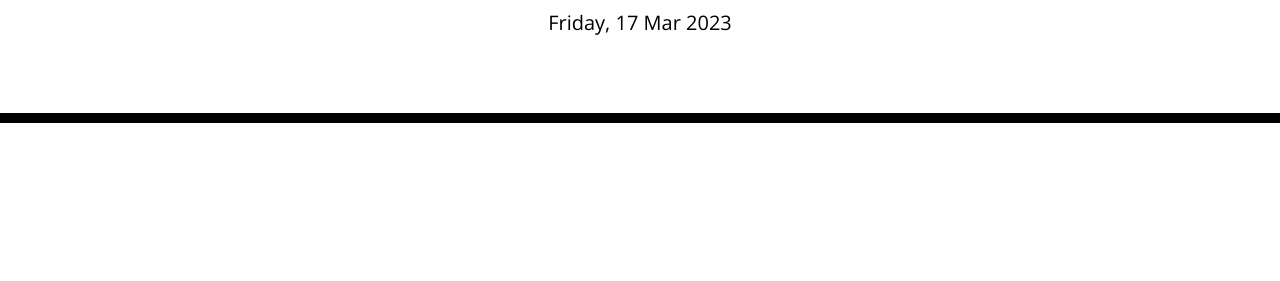
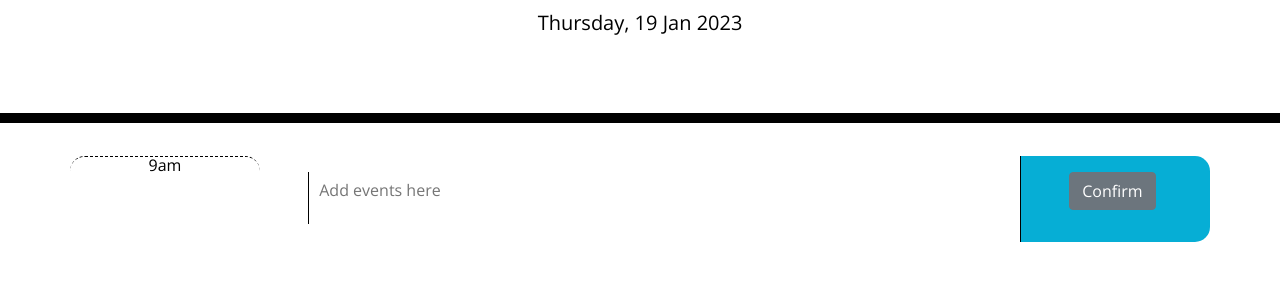
Before and after one commit to marcahudson26/refactored-spoon-Work-Day-Scheduler, a plain HTML site: page index.html in a window 1280 px wide. Shown: the part 181-462 px from the top of the page. Drawn offline with nearby package versions, Linux system fonts and the light colour scheme.

Commit message:
added first time date block to html

```diff
--- a/index.html
+++ b/index.html
@@ -21,11 +21,20 @@
   </header>
   <div class="container">
     <!-- Timeblocks go here -->
-  </div>
+    <div class="row">
+      <div class="col-2 time-block hour" id="9">9am</div>
+      <div class="col-8 time-slot">
+        <textarea id="nine" placeholder="Add events here" class="calendar-item" rows="2" cols="50"></textarea>
+      </div>
+      <div class="col-2 saveBtn">
+        <button id="9-00" class="btn btn-secondary">Confirm</button>
+      </div>
+    </div>
 
-  <script src="https://cdnjs.cloudflare.com/ajax/libs/jquery/3.2.1/jquery.min.js"></script>
-  <script src="https://cdnjs.cloudflare.com/ajax/libs/moment.js/2.24.0/moment.min.js"></script>
-  <script src="./index.js"></script>
+    <script src="https://cdnjs.cloudflare.com/ajax/libs/jquery/3.2.1/jquery.min.js"></script>
+    <script src="https://cdnjs.cloudflare.com/ajax/libs/moment.js/2.24.0/moment.min.js"></script>
+
+    <script src="./index.js"></script>
 </body>
 
 </html>
--- a/index.js
+++ b/index.js
@@ -1,2 +1,2 @@
-const gradDate = moment("03/17/23");
+const gradDate = moment();
 $("#currentDay").text(gradDate.format("dddd, D MMM YYYY"));
```
Also changed, not shown: style.css (line endings or trailing spaces).
